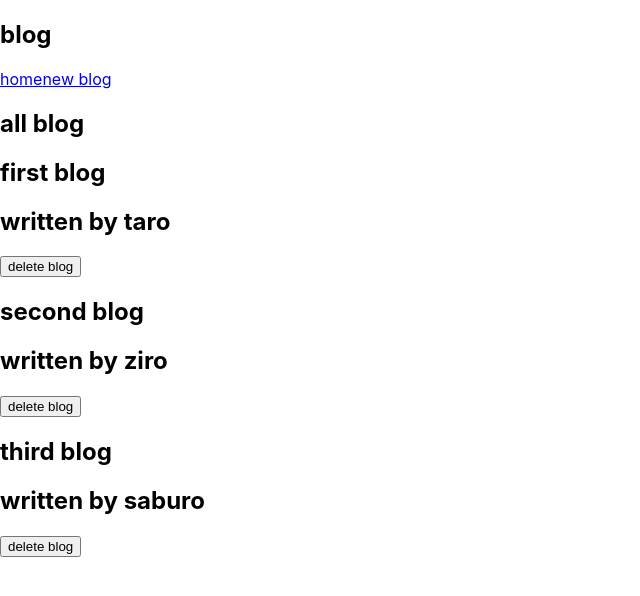
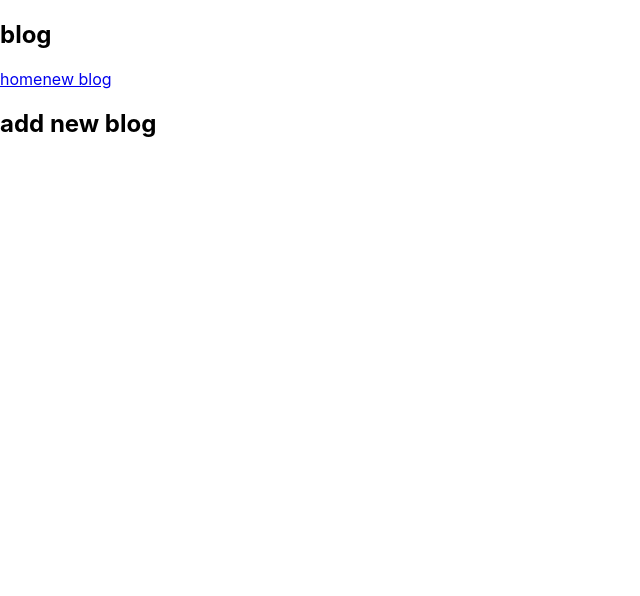
Before and after one commit to shimizuyuta/react_blog, a React (Create React App) app: page /create in a window 1280 px wide. Shown: the top 596 px of the page, without its empty margins (0-640 px from the left). Built offline with nearby package versions, Linux system fonts and the light colour scheme; data requests are answered from the project's data file.

Commit message:
react router追加

```diff
--- a/package.json
+++ b/package.json
@@ -8,6 +8,7 @@
     "@testing-library/user-event": "^12.1.10",
     "react": "^17.0.2",
     "react-dom": "^17.0.2",
+    "react-router-dom": "^5.3.0",
     "react-scripts": "4.0.3",
     "web-vitals": "^1.0.1"
   },
--- a/src/App.js
+++ b/src/App.js
@@ -1,17 +1,29 @@
 import Navbar from "./components/Navbar/Navbar";
 import Home from "./components/Home/Home";
+import {BrowserRouter as Router, Route,Switch} from 'react-router-dom'
+import Create from "./components/Create.js/Create";
 
 function App() {
 
 
 
   return (
-    <div className='App'>
-      <Navbar/>
-      <div className="content">
-        <Home/>
+    <Router>
+      <div className='App'>
+        <Navbar/>
+        <div className="content">
+          <Switch>
+            <Router exact path='/'>
+              <Home/>
+            </Router>
+            <Router path='/create'>
+              <Create/>
+            </Router>
+          </Switch>
+        </div>
       </div>
-    </div>
+    </Router>
+
   );
 }
 
--- /dev/null
+++ b/src/components/Create.js/Create.js
@@ -0,0 +1,11 @@
+import React from 'react'
+
+const Create = () => {
+    return (
+        <div>
+            <h2>add new blog</h2>
+        </div>
+    )
+}
+
+export default Create
```
Also changed, not shown: 1 other file (tests, documents, lock files or other folders).
